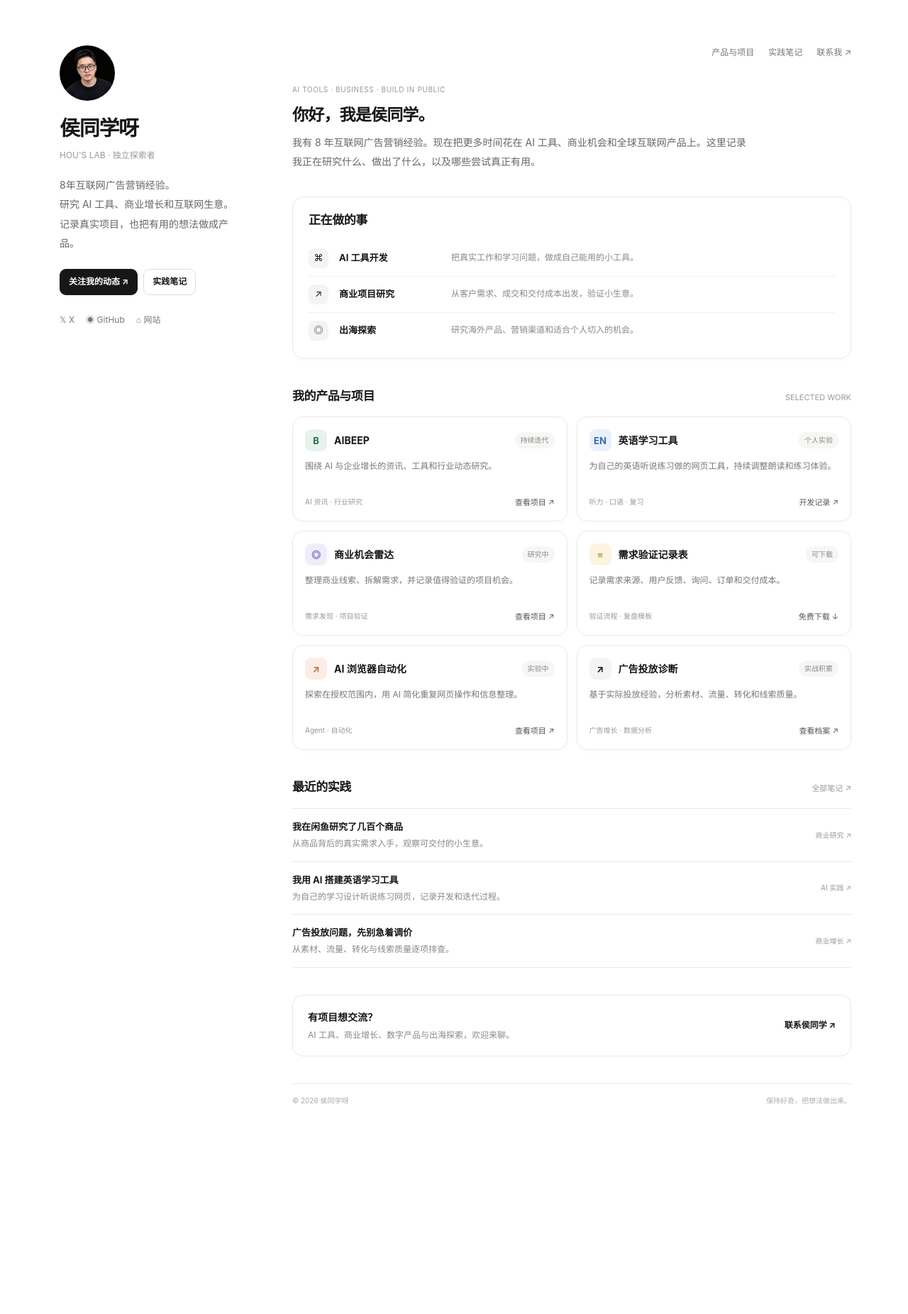
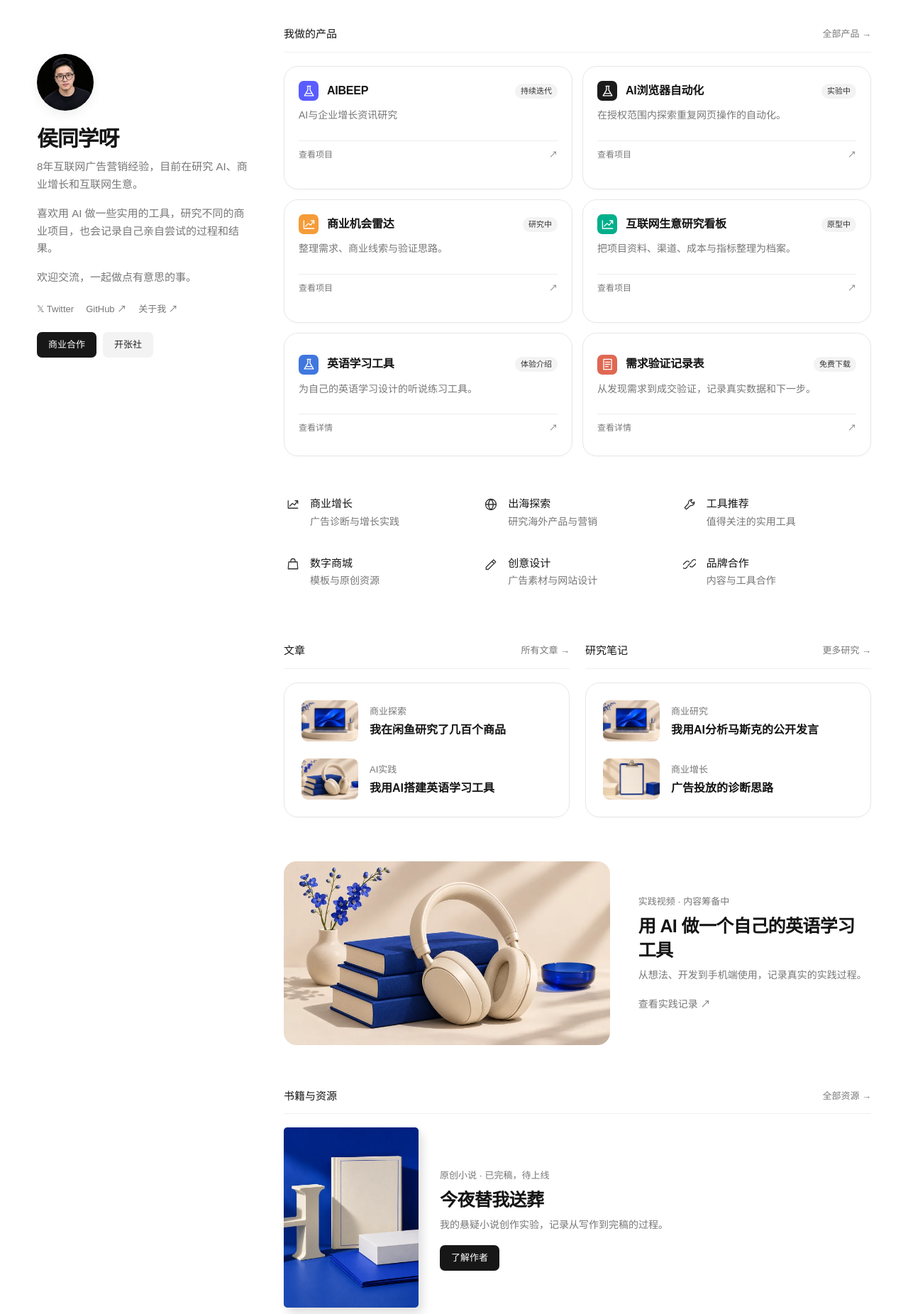
Before and after one commit to 2224878257-pixel/hou-website, a plain HTML site: page index.html in a window 1280 px wide. Shown: the top 1852 px of the page at 71% size. Before the commit the page ends 1608 px from the top, so only its background shows below. Drawn offline with Linux system fonts and the light colour scheme.

Commit message:
Add files via upload

```diff
--- /dev/null
+++ b/assets/marc-home.js
@@ -0,0 +1,23 @@
+// Homepage presentation. Existing detail routes and product dialogs remain intact.
+const homeSections = () => `
+ <div class="marc-layout">
+  <div class="marc-profile"><img src="assets/avatar.jpg" alt="侯同学本人" class="marc-avatar"><h1>侯同学呀</h1>
+   <p>8年互联网广告营销经验，目前在研究 AI、商业增长和互联网生意。</p>
+   <p>喜欢用 AI 做一些实用的工具，研究不同的商业项目，也会记录自己亲自尝试的过程和结果。</p>
+   <p>欢迎交流，一起做点有意思的事。</p>
+   <div class="marc-social"><a href="https://x.com/LaohouGrowth" target="_blank" rel="noopener">𝕏 Twitter</a><a href="https://github.com/2224878257-pixel" target="_blank" rel="noopener">GitHub ↗</a><a href="#about">关于我 ↗</a></div>
+   <div class="marc-contact"><a href="#growth">商业合作</a><a href="#community">开张社</a></div>
+  </div>
+  <div class="marc-stream">
+   <section class="marc-block"><div class="marc-heading"><h2>我做的产品</h2><a href="#lab">全部产品 →</a></div><div class="marc-products">
+   ${projects.slice(0,4).map((p,i)=>`<a class="marc-product" href="${p[3]}"><div class="marc-product-top"><span class="marc-mark mark-${i}">${icon(p[4])}</span><strong>${p[0]}</strong><small>${p[2]}</small></div><p>${p[1]}</p><div class="marc-product-bottom">查看项目 <span>↗</span></div></a>`).join('')}
+   ${products.filter(p=>['english','validation'].includes(p.id)).map((p,i)=>`<button class="marc-product" data-product="${p.id}"><div class="marc-product-top"><span class="marc-mark mark-${i+4}">${icon(i?'notes':'lab')}</span><strong>${p.name}</strong><small>${p.state}</small></div><p>${p.desc}</p><div class="marc-product-bottom">查看详情 <span>↗</span></div></button>`).join('')}
+   </div><div class="marc-mini">${[['商业增长','#growth','广告诊断与增长实践','growth'],['出海探索','#global','研究海外产品与营销','globe'],['工具推荐','#tools','值得关注的实用工具','tools'],['数字商城','#store','模板与原创资源','store'],['创意设计','#design','广告素材与网站设计','design'],['品牌合作','#brand','内容与工具合作','link']].map(p=>`<a href="${p[1]}"><span>${icon(p[3])}</span><div><strong>${p[0]}</strong><p>${p[2]}</p></div></a>`).join('')}</div></section>
+   <section class="marc-block marc-writing"><div><div class="marc-heading"><h2>文章</h2><a href="#notes">所有文章 →</a></div><div class="marc-list">${notes.slice(0,2).map((n,i)=>`<a href="#note/${n[3]}"><img src="assets/${i?'english.webp':'office.webp'}" alt=""><div><small>${n[2]}</small><strong>${n[0]}</strong></div></a>`).join('')}</div></div><div><div class="marc-heading"><h2>研究笔记</h2><a href="#research">更多研究 →</a></div><div class="marc-list">${notes.slice(2).map((n,i)=>`<a href="#note/${n[3]}"><img src="assets/${i?'diagnosis.webp':'office.webp'}" alt=""><div><small>${n[2]}</small><strong>${n[0]}</strong></div></a>`).join('')}</div></div></section>
+   <section class="marc-block marc-video"><a class="marc-media" href="#note/english"><img src="assets/english.webp" alt="英语学习工具实验配图"></a><div><small>实践视频 · 内容筹备中</small><h2>用 AI 做一个自己的英语学习工具</h2><p>从想法、开发到手机端使用，记录真实的实践过程。</p><a href="#note/english">查看实践记录 ↗</a></div></section>
+   <section class="marc-block marc-books"><div class="marc-heading"><h2>书籍与资源</h2><a href="#store">全部资源 →</a></div><div class="marc-bookrow"><div class="marc-book-art"><img src="assets/store-hero.webp" alt="书籍与数字资源配图"></div><div><small>原创小说 · 已完稿，待上线</small><h2>今夜替我送葬</h2><p>我的悬疑小说创作实验，记录从写作到完稿的过程。</p><a class="marc-button" href="#about">了解作者</a></div></div><div class="marc-resource"><div><strong>需求验证记录表</strong><p>记录真实需求、订单与交付成本。</p></div><a class="marc-button" href="downloads/validation.csv" download>免费下载</a></div></section>
+   <div class="marc-end">© 2026 侯同学呀 · <a href="#about">关于我</a> · <a href="#saved">我的收藏</a></div>
+  </div>
+ </div>`;
+function presentHome(){const home=!location.hash||location.hash==='#home';document.body.classList.toggle('marc-home',home);if(home)document.getElementById('content').innerHTML=homeSections();}
+window.addEventListener('hashchange',presentHome);presentHome();
--- a/index.html
+++ b/index.html
@@ -1,40 +1 @@
-<!doctype html>
-<html lang="zh-CN"><head>
-<meta charset="utf-8"><meta name="viewport" content="width=device-width,initial-scale=1">
-<meta name="theme-color" content="#fff">
-<meta name="description" content="侯同学呀｜8年互联网广告营销经验，研究 AI 工具、商业增长与全球互联网生意。">
-<title>侯同学呀｜个人主页</title>
-<link rel="icon" href="assets/favicon.svg"><link rel="stylesheet" href="assets/marc-home.css">
-</head><body><div class="shell">
-<aside class="profile">
-<a href="index.html"><img class="avatar" src="assets/avatar.jpg" alt="侯同学本人"></a>
-<h1>侯同学呀</h1><p class="role">HOU'S LAB · 独立探索者</p>
-<p class="bio">8年互联网广告营销经验。<br>研究 AI 工具、商业增长和互联网生意。<br>记录真实项目，也把有用的想法做成产品。</p>
-<div class="actions"><a class="btn dark" href="https://x.com/LaohouGrowth" target="_blank" rel="noopener">关注我的动态 ↗</a><a class="btn" href="writing.html">实践笔记</a></div>
-<div class="socials"><a href="https://x.com/LaohouGrowth" target="_blank" rel="noopener">𝕏 X</a><a href="https://github.com/2224878257-pixel" target="_blank" rel="noopener">◉ GitHub</a><a href="https://houyuping.cn" target="_blank" rel="noopener">⌂ 网站</a></div>
-</aside>
-<main class="main">
-<nav class="topnav"><a href="#projects">产品与项目</a><a href="writing.html">实践笔记</a><a href="#contact">联系我 ↗</a></nav>
-<section class="intro"><p class="eyebrow">AI TOOLS · BUSINESS · BUILD IN PUBLIC</p><h2>你好，我是侯同学。</h2>
-<p>我有 8 年互联网广告营销经验。现在把更多时间花在 AI 工具、商业机会和全球互联网产品上。这里记录我正在研究什么、做出了什么，以及哪些尝试真正有用。</p></section>
-<section class="doing"><h2>正在做的事</h2>
-<div class="doing-row"><i>⌘</i><b>AI 工具开发</b><span>把真实工作和学习问题，做成自己能用的小工具。</span></div>
-<div class="doing-row"><i>↗</i><b>商业项目研究</b><span>从客户需求、成交和交付成本出发，验证小生意。</span></div>
-<div class="doing-row"><i>◎</i><b>出海探索</b><span>研究海外产品、营销渠道和适合个人切入的机会。</span></div></section>
-<section class="section" id="projects"><div class="section-head"><h2>我的产品与项目</h2><small>SELECTED WORK</small></div>
-<div class="grid">
-<article class="card"><div class="cardtop"><i class="green">B</i><b>AIBEEP</b><label>持续迭代</label></div><p>围绕 AI 与企业增长的资讯、工具和行业动态研究。</p><footer><small>AI 资讯 · 行业研究</small><a href="projects/aibeep.html">查看项目 ↗</a></footer></article>
-<article class="card"><div class="cardtop"><i class="blue">EN</i><b>英语学习工具</b><label>个人实验</label></div><p>为自己的英语听说练习做的网页工具，持续调整朗读和练习体验。</p><footer><small>听力 · 口语 · 复习</small><a href="writing.html">开发记录 ↗</a></footer></article>
-<article class="card"><div class="cardtop"><i class="purple">◎</i><b>商业机会雷达</b><label>研究中</label></div><p>整理商业线索、拆解需求，并记录值得验证的项目机会。</p><footer><small>需求发现 · 项目验证</small><a href="projects/opportunity-radar.html">查看项目 ↗</a></footer></article>
-<article class="card"><div class="cardtop"><i class="yellow">≡</i><b>需求验证记录表</b><label>可下载</label></div><p>记录需求来源、用户反馈、询问、订单和交付成本。</p><footer><small>验证流程 · 复盘模板</small><a href="downloads/validation.csv" download>免费下载 ↓</a></footer></article>
-<article class="card"><div class="cardtop"><i class="orange">↗</i><b>AI 浏览器自动化</b><label>实验中</label></div><p>探索在授权范围内，用 AI 简化重复网页操作和信息整理。</p><footer><small>Agent · 自动化</small><a href="projects/browser-agent.html">查看项目 ↗</a></footer></article>
-<article class="card"><div class="cardtop"><i>↗</i><b>广告投放诊断</b><label>实战积累</label></div><p>基于实际投放经验，分析素材、流量、转化和线索质量。</p><footer><small>广告增长 · 数据分析</small><a href="projects/growth-fieldwork.html">查看档案 ↗</a></footer></article>
-</div></section>
-<section class="section"><div class="section-head"><h2>最近的实践</h2><a href="writing.html">全部笔记 ↗</a></div><div class="notes">
-<a href="projects/field-notes.html"><span><b>我在闲鱼研究了几百个商品</b><small>从商品背后的真实需求入手，观察可交付的小生意。</small></span><em>商业研究 ↗</em></a>
-<a href="writing.html"><span><b>我用 AI 搭建英语学习工具</b><small>为自己的学习设计听说练习网页，记录开发和迭代过程。</small></span><em>AI 实践 ↗</em></a>
-<a href="projects/growth-fieldwork.html"><span><b>广告投放问题，先别急着调价</b><small>从素材、流量、转化与线索质量逐项排查。</small></span><em>商业增长 ↗</em></a>
-</div></section>
-<section class="contact" id="contact"><div><b>有项目想交流？</b><p>AI 工具、商业增长、数字产品与出海探索，欢迎来聊。</p></div><a href="https://x.com/LaohouGrowth" target="_blank" rel="noopener">联系侯同学 ↗</a></section>
-<footer class="sitefoot"><span>© 2026 侯同学呀</span><span>保持好奇，把想法做出来。</span></footer>
-</main></div></body></html>
+<!doctype html><html lang="zh-CN"><head><meta charset="utf-8"><meta name="viewport" content="width=device-width,initial-scale=1"><meta name="description" content="AI工具、实用资源、商业增长与出海探索"><title>侯同学呀｜个人商业实验室</title><link rel="icon" href="assets/favicon.svg"><link rel="stylesheet" href="assets/hou.css"><link rel="stylesheet" href="assets/polish.css"><script src="assets/products.js" defer></script><script src="assets/hou.js" defer></script><link rel="stylesheet" href="assets/marc-home.css"><script src="assets/marc-home.js" defer></script></head><body><aside id="sidebar"><a class="brand" href="#home"><img src="assets/avatar.jpg" alt="侯同学本人" width="42" height="42"><span>侯同学呀<small>HOU'S LAB</small></span></a><nav id="nav"></nav><div class="bottom"><a href="https://x.com/LaohouGrowth" target="_blank" rel="noopener">X / Twitter ↗</a><a href="https://github.com/2224878257-pixel" target="_blank" rel="noopener">GitHub ↗</a><button id="theme">切换深色模式</button><small>houyuping.cn</small></div></aside><main><header><button id="menu" aria-label="打开导航">☰</button><span id="crumb"></span><button id="searchBtn" class="search">搜索内容 <kbd>/</kbd></button></header><div id="content" tabindex="-1"></div><footer>© 2026 侯同学呀 <span>AI工具 · 实用资源 · 商业增长</span></footer></main><dialog id="modal"><div class="dialogtop"><strong id="modalTitle"></strong><button id="close" aria-label="关闭">×</button></div><div id="modalBody"></div></dialog></body></html>
```
Also changed, not shown: assets/marc-home.css.
